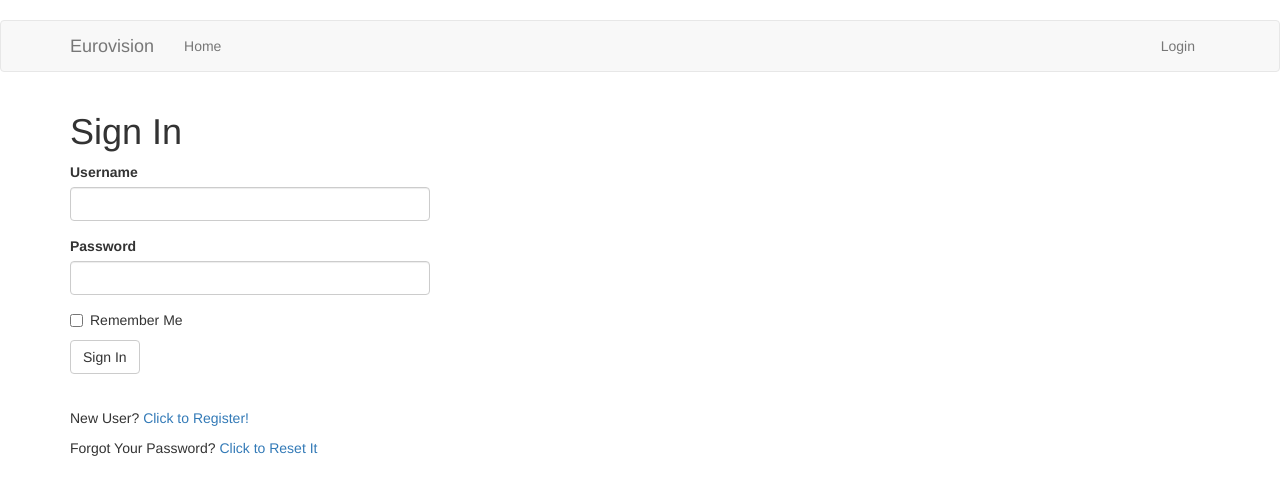
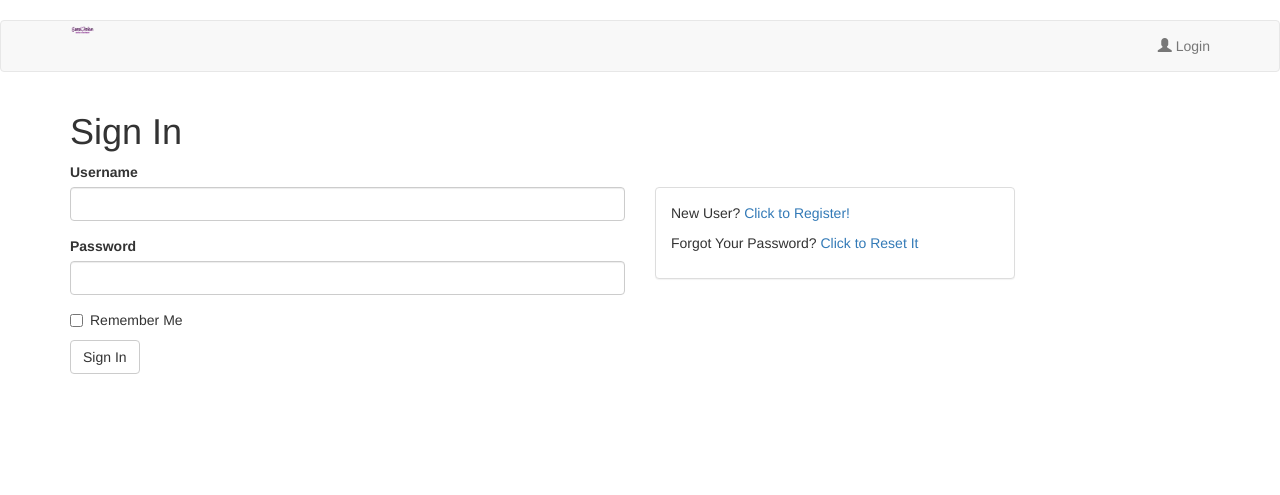
Before and after one commit to Ploddish/eurovision-webapp, a Flask app: page /auth/login in a window 1280 px wide. Shown: the top 495 px of the page. Run offline with Flask 2, Linux system fonts and the light colour scheme; some libraries are stand-ins or nearby versions.

Commit message:
Fixing issue with login and editing profiles, plus making it look a little nicer.

```diff
--- a/Eurovision/Eurovision/app/auth/routes.py
+++ b/Eurovision/Eurovision/app/auth/routes.py
@@ -21,10 +21,7 @@ def login():
 			return redirect(url_for('auth.login'))
 		login_user(user, remember=form.remember_me.data)
 		current_app.logger.info("{} has logged in.".format(user.username))
-		next_page = request.args.get('next')
-		if not next_page or url_parse(next_page).netloc != '':
-			next_page = url_for('main.index')
-		return redirect(next_page)
+		return redirect(url_for('main.index'))
 	return render_template('auth/login.html', title='Sign In', form=form)
 
 
--- a/Eurovision/Eurovision/app/main/routes.py
+++ b/Eurovision/Eurovision/app/main/routes.py
@@ -1,4 +1,4 @@
-from flask import render_template
+from flask import render_template, flash, redirect, url_for, request
 from flask_login import current_user, login_required
 from app.main import bp
 from app.main.forms import EditProfileForm
@@ -33,7 +33,7 @@ def edit_profile():
 		current_user.about_me = form.about_me.data
 		db.session.commit()
 		flash('Your changes have been saved.')
-		return redirect(url_for('main.edit_profile'))
+		return redirect(url_for('main.user', username=current_user.username))
 	elif request.method == 'GET':
 		form.username.data = current_user.username
 		form.about_me.data = current_user.about_me
--- a/Eurovision/Eurovision/app/templates/auth/login.html
+++ b/Eurovision/Eurovision/app/templates/auth/login.html
@@ -2,16 +2,23 @@
 {% import 'bootstrap/wtf.html' as wtf %}
 
 {% block app_content %}
+
 <h1>Sign In</h1>
 <div class="row">
-	<div class="col-md-4">
+	<div class="col-md-6">
 		{{ wtf.quick_form(form) }}
 	</div>
-</div>
-<br>
-<p>New User? <a href="{{ url_for('auth.register') }}">Click to Register!</a></p>
-<p>
-	Forgot Your Password?
-	<a href="{{ url_for('auth.reset_password_request') }}">Click to Reset It</a>
-</p>
+	<div class="col-md-4" style="margin-top:25px">
+		<div class="panel panel-default">
+			<div class="panel-body">
+				<p>
+					New User? <a href="{{ url_for('auth.register') }}">Click to Register!</a>
+				</p>
+				<p>
+					Forgot Your Password? <a href="{{ url_for('auth.reset_password_request') }}">Click to Reset It</a>
+				</p>
+			</div>
+		</div>
+	</div>
+
 {% endblock %}
--- a/Eurovision/Eurovision/app/templates/base.html
+++ b/Eurovision/Eurovision/app/templates/base.html
@@ -1,34 +1,25 @@
 {% extends 'bootstrap/base.html' %}
 
 {% block title %}
-    {% if title %}{{ title }} - Eurovision!{% else %}Welcome to the Eurovision{% endif %}
+	{% if title %}{{ title }} - Eurovision!{% else %}Welcome to Eurovision{% endif %}
 {% endblock %}
 
 {% block navbar %}
 <nav class="navbar navbar-default">
 	<div class="container">
 		<div class="navbar-header">
-			<button type="button" class="navbar-toggle collapsed" data-toggle="collapse" data-target="#bs-example-navbar-collapse-1" aria-expanded="false">
-				<span class="sr-only">Toggle navigation</span>
-				<span class="icon-bar"></span>
-				<span class="icon-bar"></span>
-				<span class="icon-bar"></span>
-			</button>
-			<a class="navbar-brand" href="{{ url_for('main.index') }}">Eurovision</a>
+			<a class="navbar-brand" href="{{ url_for('main.index') }}">
+				<img src="/static/icon.png" style="width:20%; margin-top: -10px;"/>
+			</a>
 		</div>
-		<div class="collapse navbar-collapse" id="bs-example-navbar-collapse-1">
-			<ul class="nav navbar-nav">
-				<li><a href="{{ url_for('main.index') }}">Home</a></li>
-			</ul>
 		<ul class="nav navbar-nav navbar-right">
 			{% if current_user.is_anonymous %}
-				<li><a href="{{ url_for('auth.login') }}">Login</a></li>
+			<li><a href="{{ url_for('auth.login') }}"><span class="glyphicon glyphicon-user" aria-hidden="true"></span>  Login</a></li>
 			{% else %}
-				<li><a href="{{ url_for('main.user', username=current_user.username) }}">{{current_user.username}}</a></li>
+			<li><a href="{{ url_for('main.user', username=current_user.username) }}"><img src="{{ current_user.avatar(20) }}"> {{current_user.username}}</a></li>
 			<li><a href="{{ url_for('auth.logout') }}">Logout</a></li>
 			{% endif %}
 		</ul>
-		</div>
 	</div>
 </nav>
 {% endblock %}
```
Also changed, not shown: Eurovision/Eurovision/app/templates/edit_profile.html (added, +11 -0 lines), Eurovision/Eurovision/app/templates/user.html (added, +28 -0 lines), Eurovision/Eurovision/app/static/icon.png (added), Eurovision/Eurovision/static/icon.png (added), 1 other file. Lines whose indentation alone changed are shown as unchanged.
